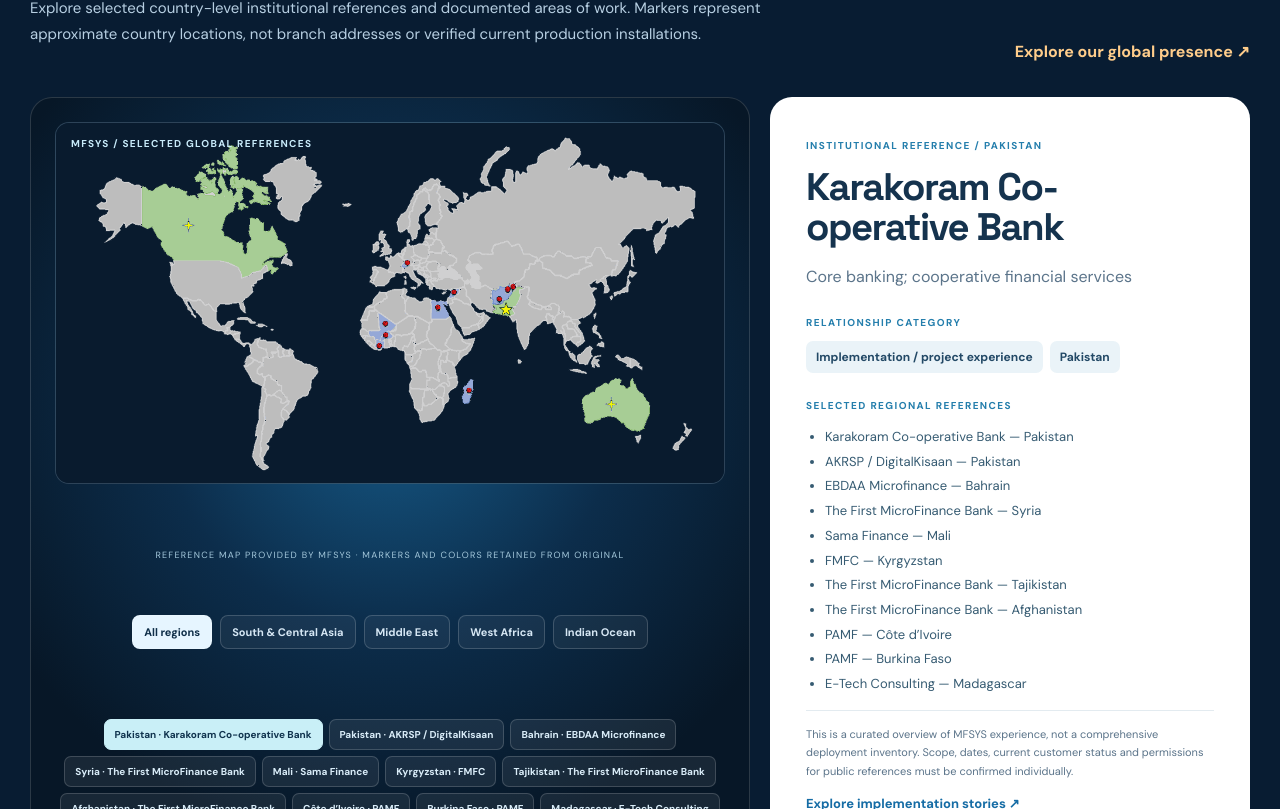
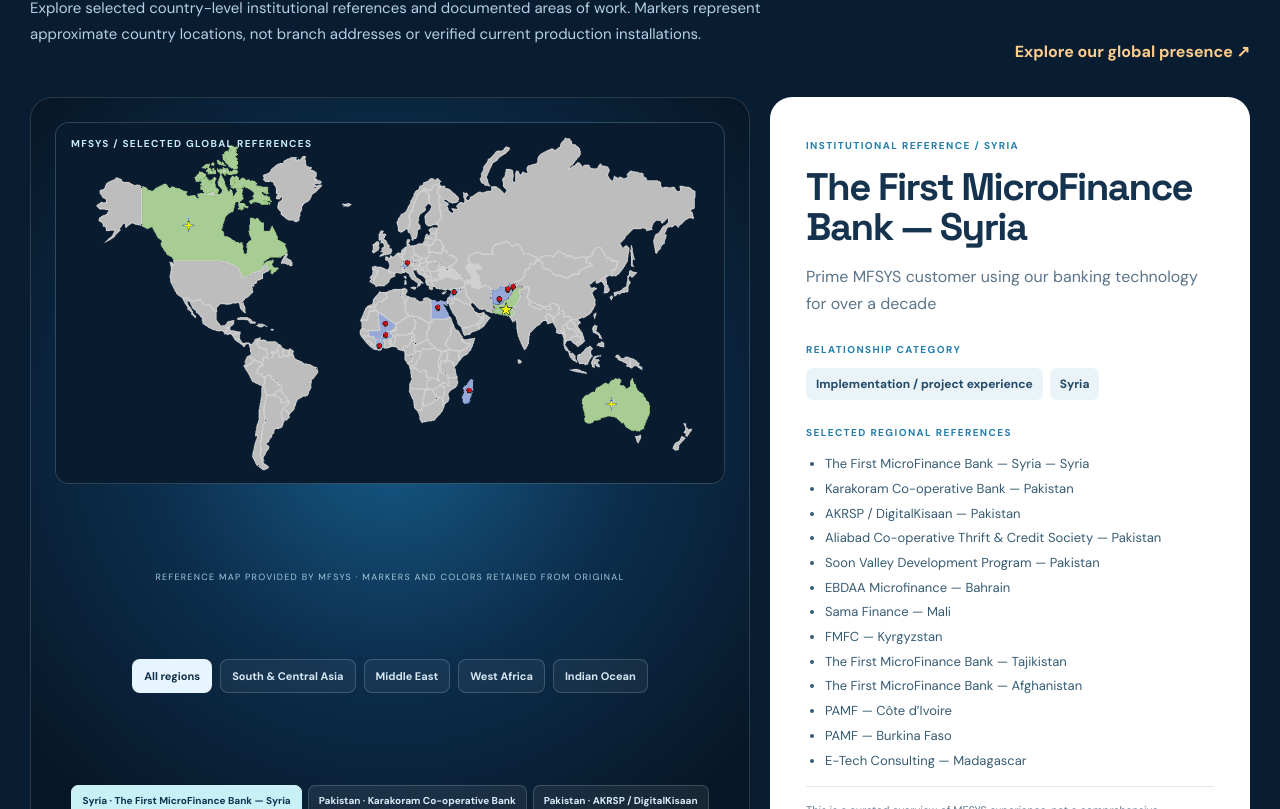
Before and after one commit to ali-mfsys/mfsys-website, a Next.js app: page / in a window 1280 px wide. Shown: the part 2431-3240 px from the top of the page. Built offline with nearby package versions, Linux system fonts and the light colour scheme.

Commit message:
Prioritize FMFB Syria and add Pakistan client references to global presence

```diff
--- a/components/GlobalFootprint.tsx
+++ b/components/GlobalFootprint.tsx
@@ -4,10 +4,13 @@ import Link from "next/link";
 import s from "./GlobalFootprint.module.css";
 type Site={country:string,lat:number,lon:number,organization:string,work:string,kind:"implementation"|"institutional"|"collaboration"};
 const sites:Site[]=[
+{country:"Syria",lat:33.51,lon:36.29,organization:"The First MicroFinance Bank — Syria",work:"Prime MFSYS customer using our banking technology for over a decade",kind:"implementation"},
 {country:"Pakistan",lat:33.69,lon:73.06,organization:"Karakoram Co-operative Bank",work:"Core banking; cooperative financial services",kind:"implementation"},
 {country:"Pakistan",lat:35.92,lon:74.31,organization:"AKRSP / DigitalKisaan",work:"Cooperative and rural development information systems",kind:"implementation"},
+{country:"Pakistan",lat:36.31,lon:74.65,organization:"Aliabad Co-operative Thrift & Credit Society",work:"Cooperative financial services client reference",kind:"institutional"},
+{country:"Pakistan",lat:32.1,lon:72.1,organization:"Soon Valley Development Program",work:"Development-sector client reference",kind:"institutional"},
 {country:"Bahrain",lat:26.23,lon:50.59,organization:"EBDAA Microfinance",work:"Core financial system and loan origination engagement",kind:"implementation"},
-{country:"Syria",lat:33.51,lon:36.29,organization:"The First MicroFinance Bank",work:"Core banking and digital financial services",kind:"implementation"},
+
 {country:"Mali",lat:12.64,lon:-8.00,organization:"Sama Finance",work:"Core banking and mobile enablement",kind:"implementation"},
 {country:"Kyrgyzstan",lat:42.87,lon:74.60,organization:"FMFC",work:"Microfinance banking technology reference",kind:"institutional"},
 {country:"Tajikistan",lat:38.56,lon:68.78,organization:"The First MicroFinance Bank",work:"Financial-sector technology reference",kind:"institutional"},
```
